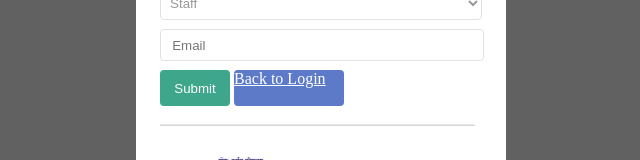
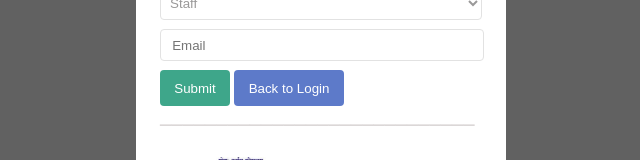
Before and after one commit to Abhishek1123-kr/try, a plain HTML site: page index.html in a window 1280 px wide. Shown: the part 175-335 px from the top of the page, without its empty margins (319-959 px from the left). Drawn offline with Linux system fonts and the light colour scheme.

Commit message:
Update index.html

```diff
--- a/index.html
+++ b/index.html
@@ -35,8 +35,8 @@
                             <div class="row">
                                 <div class="button">
                                     <input type="button" name="lbSubmit" value="Submit" onclick="if (Page_ClientValidate(&#39;forgotPassword&#39;)){this.disabled=&#39;true&#39;;this.value=&#39;Please Wait.....&#39;};WebForm_DoPostBackWithOptions(new WebForm_PostBackOptions(&quot;lbSubmit&quot;, &quot;&quot;, true, &quot;forgotPassword&quot;, &quot;&quot;, false, true))" id="lbSubmit" class="btn green-haze " />
-                                    <!-- <input type="button" name="lblogin" value="Back to Login" id="lblogin"/> -->
-                                    <a id="lblogin" href="index1.html "> Back to Login</a>
+                                    <input type="button" name="lblogin" value="Back to Login" id="lblogin"/>
+
                                     <div class="backlogin">
                                     </div>
 
@@ -47,8 +47,6 @@
                             </div>
                         </div>
                     </div>
-
-
                 </div>
                 <div class="logo">
                     <img src="image.png" alt="">
```
